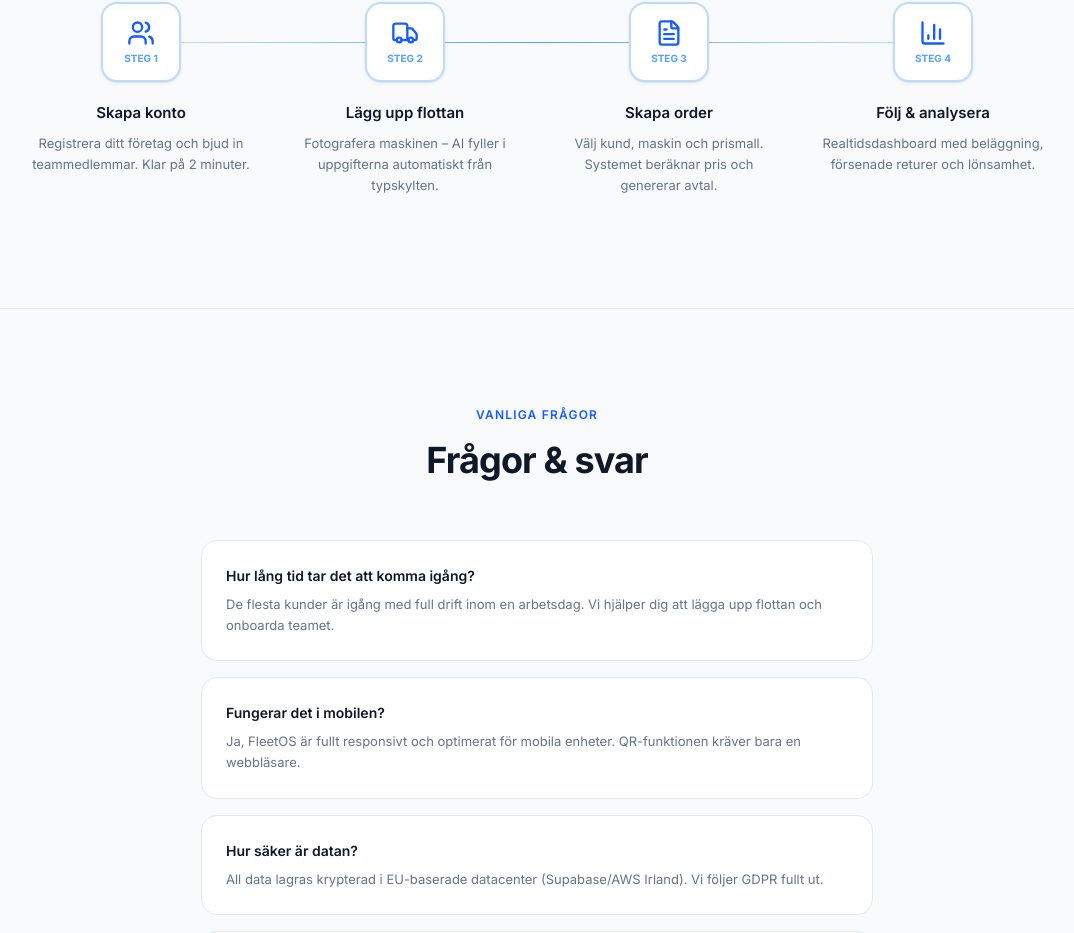
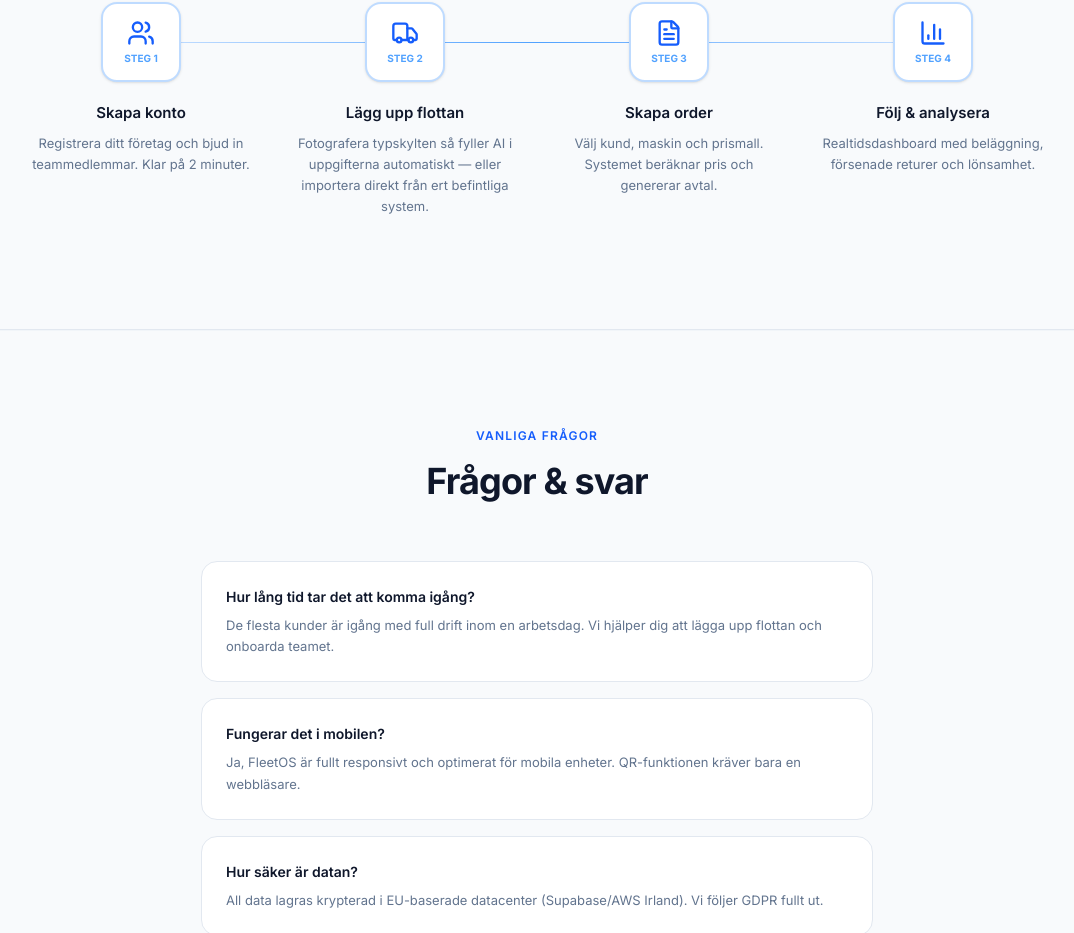
Before and after one commit to DavidWestlundcode/Fleetrent, a Next.js app: page / in a window 1280 px wide. Shown: the part 7236-8169 px from the top of the page, without its empty margins (103-1177 px from the left). Built offline with nearby package versions, Linux system fonts and the light colour scheme.

Commit message:
Startsida: uppdatera steg 2-text med import från befintligt system

```diff
--- a/src/app/page.tsx
+++ b/src/app/page.tsx
@@ -1116,7 +1116,7 @@ export default function LandingPage() {
             <div className="grid grid-cols-1 sm:grid-cols-2 md:grid-cols-4 gap-6 md:gap-8">
               {[
                 { step: 1, title: 'Skapa konto', desc: 'Registrera ditt företag och bjud in teammedlemmar. Klar på 2 minuter.', icon: Users },
-                { step: 2, title: 'Lägg upp flottan', desc: 'Fotografera maskinen – AI fyller i uppgifterna automatiskt från typskylten.', icon: Truck },
+                { step: 2, title: 'Lägg upp flottan', desc: 'Fotografera typskylten så fyller AI i uppgifterna automatiskt — eller importera direkt från ert befintliga system.', icon: Truck },
                 { step: 3, title: 'Skapa order', desc: 'Välj kund, maskin och prismall. Systemet beräknar pris och genererar avtal.', icon: FileText },
                 { step: 4, title: 'Följ & analysera', desc: 'Realtidsdashboard med beläggning, försenade returer och lönsamhet.', icon: BarChart3 },
               ].map(({ step, title, desc, icon: Icon }, i) => (
```
